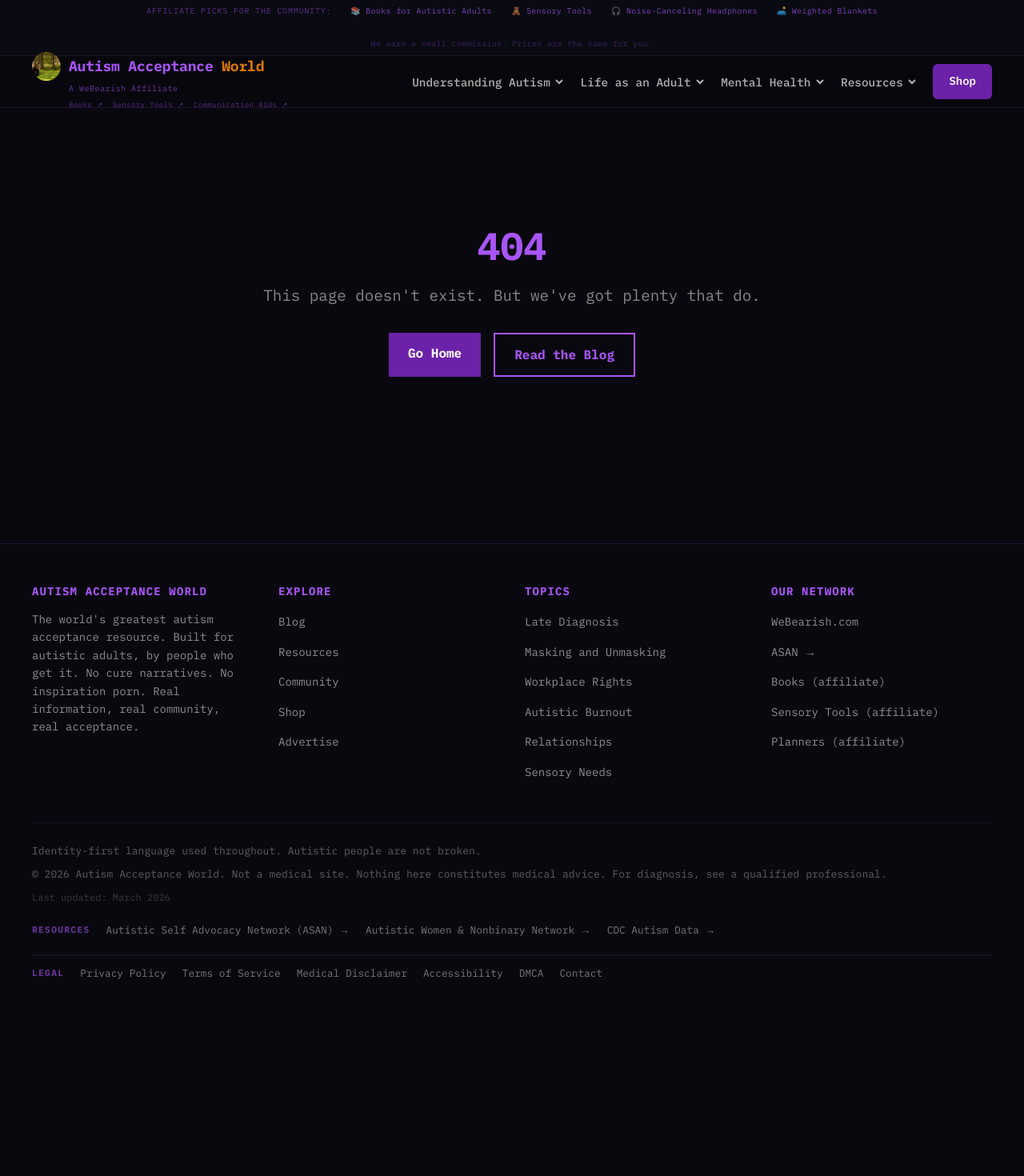
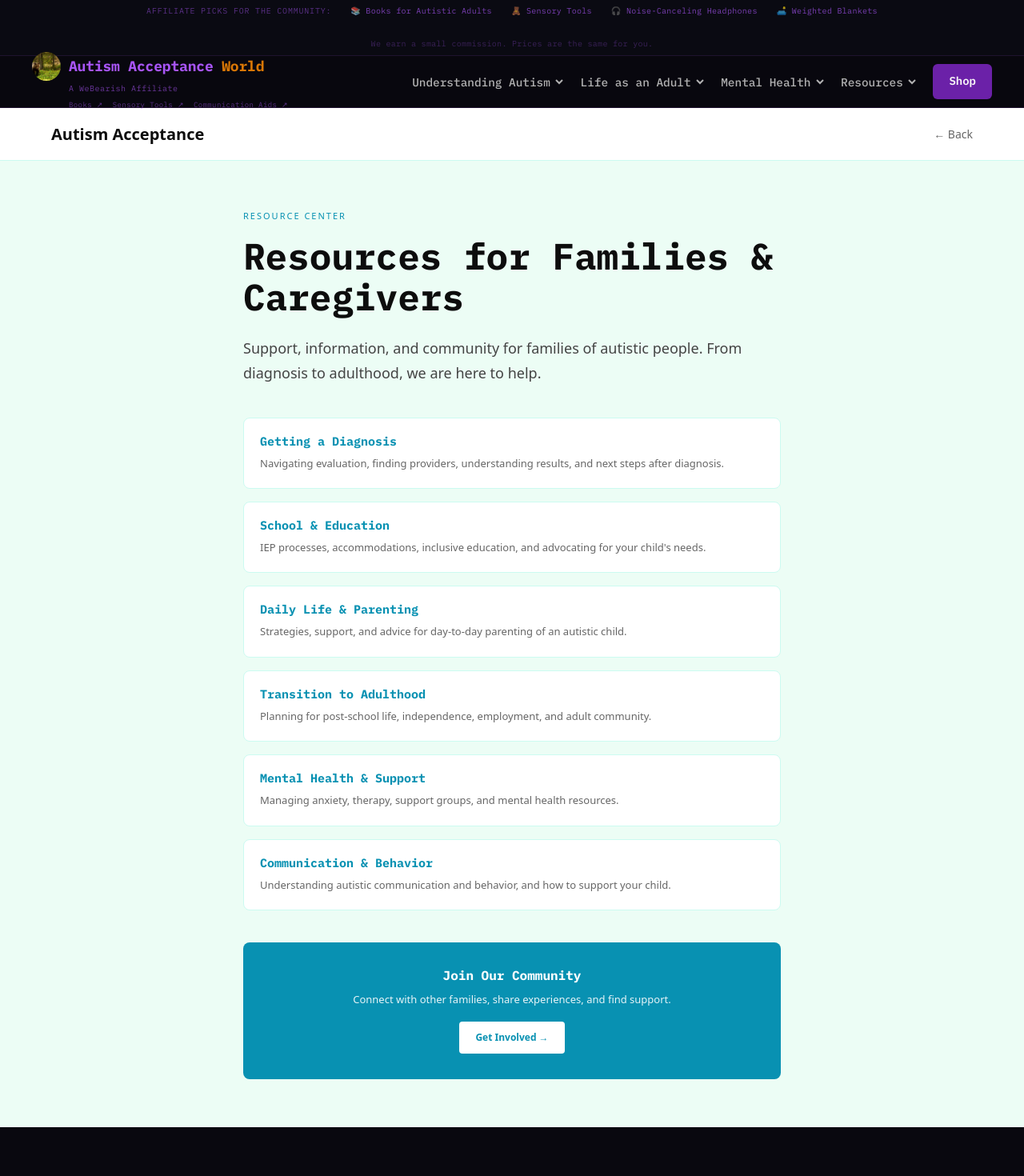
Before and after one commit to abigailleahgoldberg/autismacceptance, a Next.js app: page /family-resources in a window 1280 px wide. Before the commit this address had no page. Shown: the top 1470 px of the page at 80% size. Before the commit the page ends 1259 px from the top, so only its background shows below. Built offline with nearby package versions, Linux system fonts and the light colour scheme.

Commit message:
feat: add family resources center landing page

```diff
--- /dev/null
+++ b/app/family-resources/page.tsx
@@ -0,0 +1,42 @@
+import Link from "next/link";
+import type { Metadata } from "next";
+export const metadata: Metadata = {
+  title: "Autism Resources for Families & Caregivers | Autism Acceptance",
+  description: "Comprehensive resources for families, parents, and caregivers of autistic people. Information, support, and community.",
+};
+export default function FamilyResourcesPage() {
+  const G = "#0891B2";
+  return (
+    <div style={{minHeight:"100vh",background:"#ECFDF5",color:"#0D0D0D",fontFamily:"system-ui,sans-serif"}}>
+      <nav style={{padding:"16px 5vw",borderBottom:"1px solid #CCFBF1",display:"flex",justifyContent:"space-between",alignItems:"center",background:"white"}}>
+        <Link href="/" style={{fontWeight:900,fontSize:20,color:"#0D0D0D",textDecoration:"none"}}>Autism Acceptance</Link>
+        <Link href="/blog" style={{color:"#666",textDecoration:"none",fontSize:14}}>← Back</Link>
+      </nav>
+      <div style={{maxWidth:800,margin:"0 auto",padding:"60px 5vw"}}>
+        <div style={{fontSize:11,letterSpacing:"2px",color:G,marginBottom:16}}>RESOURCE CENTER</div>
+        <h1 style={{fontSize:"clamp(28px,4vw,46px)",fontWeight:900,lineHeight:1.1,marginBottom:24}}>Resources for Families & Caregivers</h1>
+        <p style={{fontSize:18,color:"#444",lineHeight:1.7,marginBottom:40}}>Support, information, and community for families of autistic people. From diagnosis to adulthood, we are here to help.</p>
+
+        {[
+          {title:"Getting a Diagnosis",desc:"Navigating evaluation, finding providers, understanding results, and next steps after diagnosis."},
+          {title:"School & Education",desc:"IEP processes, accommodations, inclusive education, and advocating for your child's needs."},
+          {title:"Daily Life & Parenting",desc:"Strategies, support, and advice for day-to-day parenting of an autistic child."},
+          {title:"Transition to Adulthood",desc:"Planning for post-school life, independence, employment, and adult community."},
+          {title:"Mental Health & Support",desc:"Managing anxiety, therapy, support groups, and mental health resources."},
+          {title:"Communication & Behavior",desc:"Understanding autistic communication and behavior, and how to support your child."},
+        ].map((s,i) => (
+          <div key={i} style={{background:"white",border:"1px solid #CCFBF1",borderRadius:8,padding:"20px",marginBottom:16}}>
+            <h3 style={{fontSize:15,fontWeight:700,color:G,marginBottom:8}}>{s.title}</h3>
+            <p style={{fontSize:13,color:"#666",margin:0}}>{s.desc}</p>
+          </div>
+        ))}
+
+        <div style={{background:G,color:"white",padding:"32px",borderRadius:8,textAlign:"center",marginTop:40}}>
+          <h2 style={{fontSize:16,fontWeight:900,marginBottom:10}}>Join Our Community</h2>
+          <p style={{fontSize:13,opacity:0.9,marginBottom:16}}>Connect with other families, share experiences, and find support.</p>
+          <Link href="/contact" style={{background:"white",color:G,fontWeight:800,fontSize:12,padding:"10px 20px",textDecoration:"none",borderRadius:4,display:"inline-block"}}>Get Involved →</Link>
+        </div>
+      </div>
+    </div>
+  );
+}
```
